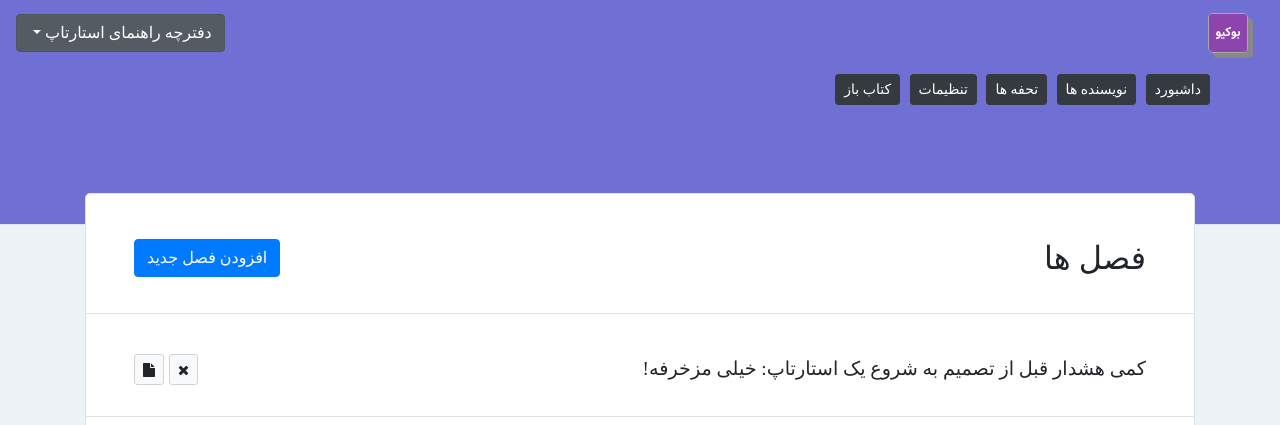
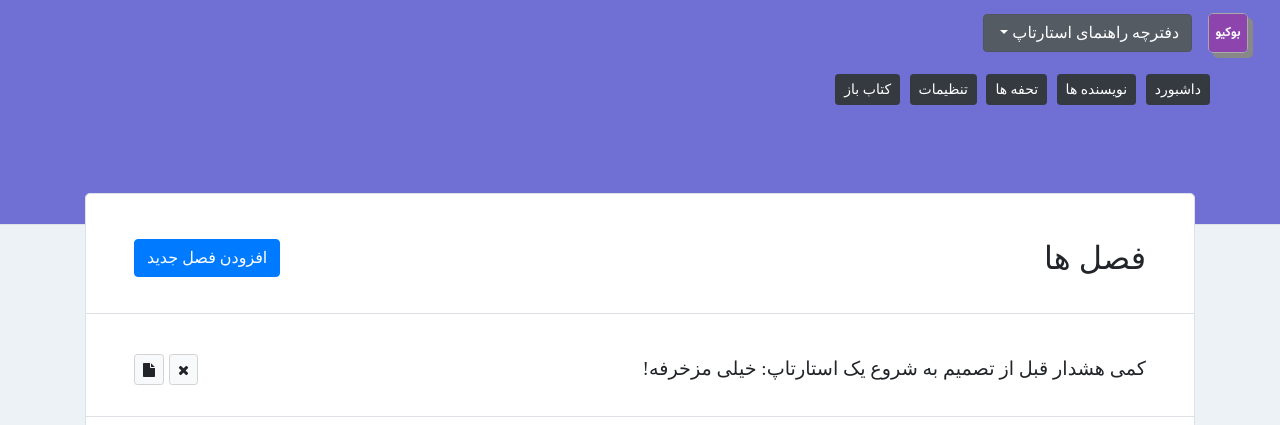
Before and after one commit to mahdikhashan/bokio, a Python web app: template bokio/route/home/templates/item.html in a window 1280 px wide. Shown: the top 425 px of the page. Run offline with Jinja, Linux system fonts and the light colour scheme; the template is opened without the code that fills it, so the values that code supplies are empty; some libraries are stand-ins or nearby versions; some web fonts are replaced.

Commit message:
modified:   bokio/route/home/templates/item.html

```diff
--- a/bokio/route/home/templates/item.html
+++ b/bokio/route/home/templates/item.html
@@ -17,7 +17,7 @@
     <a class="navbar-brand" href="#">
       <img src="{{ url_for('home_route.static', filename='bokio.png') }}" width="40" height="40" alt="" style="border-radius: 5px; border: 1px darkgrey double;box-shadow: 5px 5px #888888">
     </a>
-    <div class="dropdown show" style="margin-right: 1rem;">
+    <div class="dropdown show ml-auto" style="margin-right: 1rem;">
         <a class="btn btn-secondary dropdown-toggle vazir" href="#" role="button" id="dropdownMenuLink" data-toggle="dropdown" aria-haspopup="true" aria-expanded="false" style="position: sticky; z-index:5;">
           دفترچه راهنمای استارتاپ
         </a>
@@ -28,7 +28,7 @@
         </div>
       </div>
   </nav>
-  <nav dir="rtl" class="navbar navbar-light" style="background-color: #706fd3;z-index: 1000;">
+  <nav dir="rtl" class="navbar navbar-light" style="background-color: #706fd3;">
       <div class="container" style="overflow: auto; white-space: nowrap;">
         <div class="row" style="display: inline; overflow-x: scroll;">
           <button class="mr-auto btn btn-dark btn-sm vazir" style="margin-right: 30px;display: inline-block;">
```
